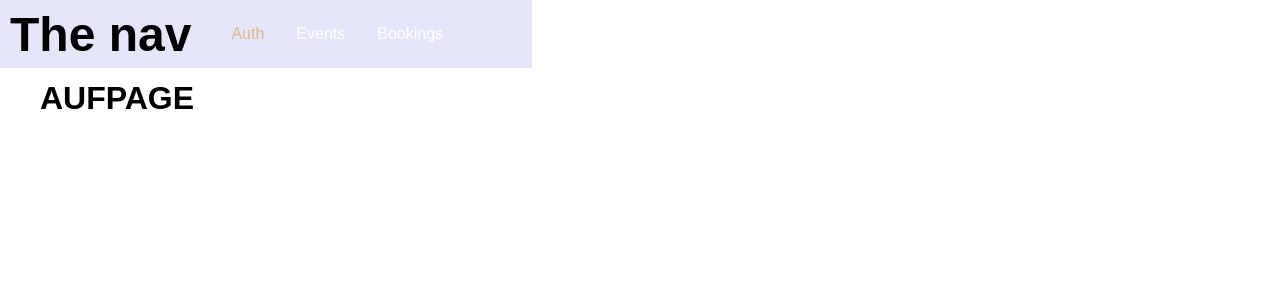
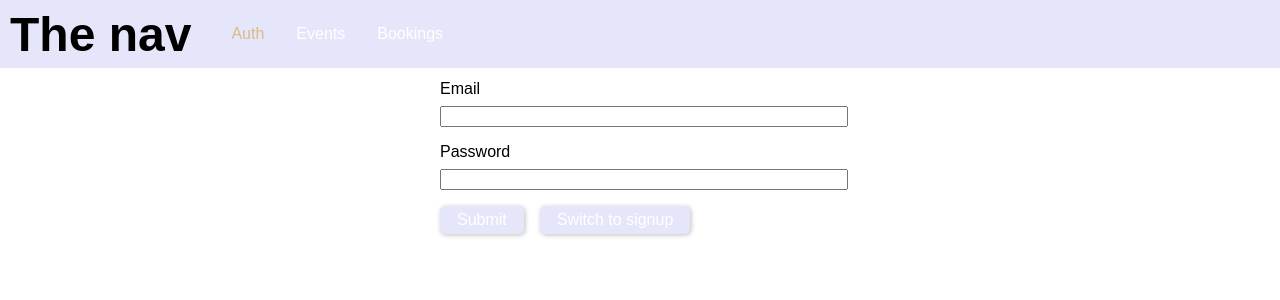
Before and after one commit to Ark20/grab2, a React (Create React App) app in the folder frontend/: page /auth in a window 1280 px wide. Shown: the top 300 px of the page. Built offline with nearby package versions, Linux system fonts and the light colour scheme.

Commit message:
styled auth page
Next up = making requests

```diff
--- a/frontend/src/App.js
+++ b/frontend/src/App.js
@@ -1,6 +1,5 @@
 import React from 'react';
 import { BrowserRouter, Route, Redirect,Switch } from 'react-router-dom';
-import './App.css';
 import AuthPage from './pages/Auth'
 import EventsPage from './pages/Events'
 import BookingPage from './pages/Booking'
--- a/frontend/src/components/Navigation/MainNavigation.css
+++ b/frontend/src/components/Navigation/MainNavigation.css
@@ -2,7 +2,7 @@
     position: fixed;
     left: 0;
     top: 0;
-    width: 40%;
+    width: 100%;
     background: lavender;
     padding: 10px;
     height: 3.0rem;
--- /dev/null
+++ b/frontend/src/pages/Auth.css
@@ -0,0 +1,34 @@
+.auth{
+    width: 25rem;
+    max-width:80%;
+    margin: 5rem auto;
+}
+
+.form label,
+.form input {
+    width: 100%;
+    display:block;
+
+}
+
+.form {
+    margin-bottom: 1rem;
+
+
+}
+
+.form label {
+   margin-bottom: 0.5rem;
+
+}
+
+.form-actions button {
+    background:lavender;
+    font: inherit;
+    color: white;
+    border: 1px solid lavender;
+    border-radius: 5px;
+    padding: 0.25rem 1rem;
+    margin-right:1rem;
+    box-shadow: 1px 1px 5px rgba(0, 0, 0, 0.26)
+}
--- a/frontend/src/pages/Auth.js
+++ b/frontend/src/pages/Auth.js
@@ -1,8 +1,24 @@
 import React, { Component } from 'react'
+import './Auth.css'
 
 class AuthPage extends Component {
     render() {
-        return <h1>AUFPAGE</h1>
+        return (
+         <form className="auth">
+            <div className="form">
+                <label htmlFor="email">Email</label>
+                <input type="email" id="email"/>
+            </div>
+            <div className="form">
+                <label htmlFor="password">Password</label>
+                <input type="password" id="password"/>
+            </div>
+            <div className="form-actions">
+                <button type="submit">Submit</button>
+                <button type="button">Switch to signup</button>
+            </div>
+        </form>
+        )
     }
 }
 
```
Also changed, not shown: 1 other file (tests, documents, lock files or other folders).
